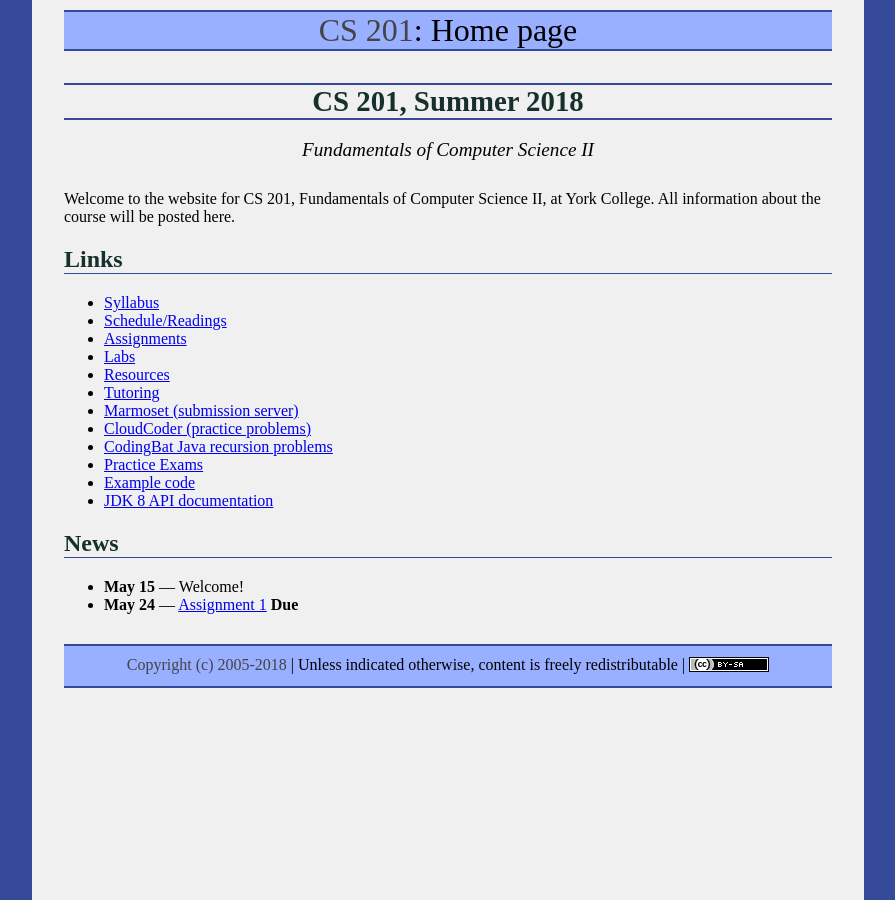
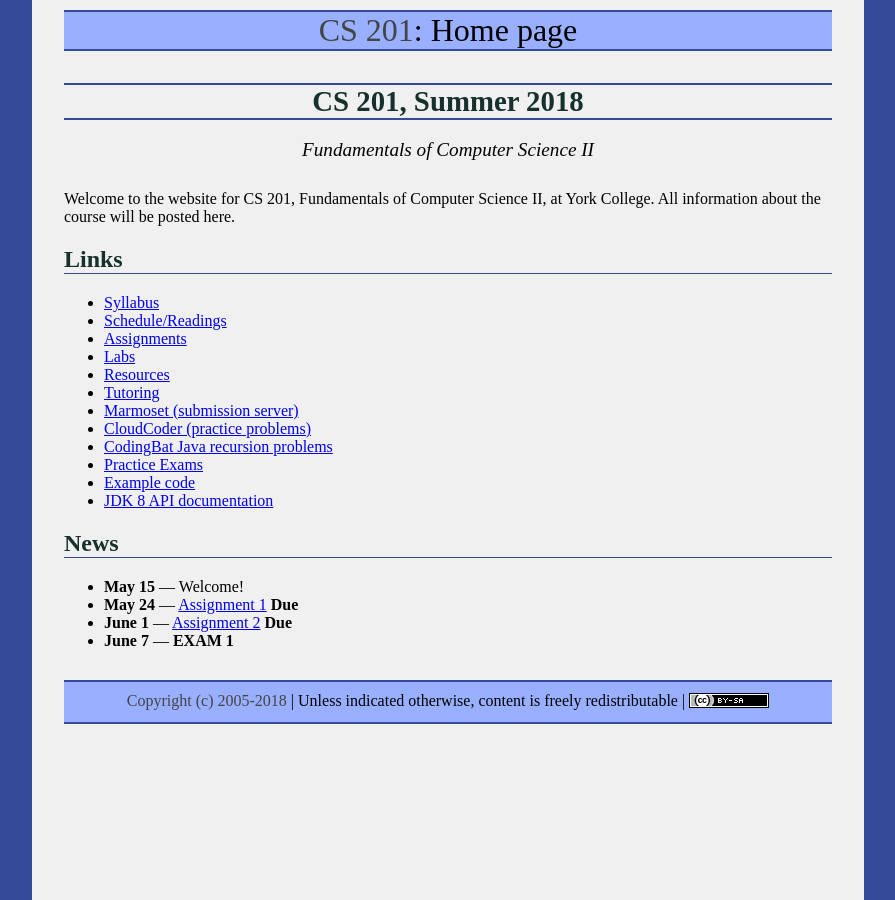
Before and after one commit to ycpcs/cs201-summer2018, a Jekyll site: the page built from index.md, in a window 1280 px wide. Shown: the whole page, without its empty margins (192-1087 px from the left). Built offline with Jekyll 4.4.1, drawn with Linux system fonts in a browser that asks for light colours.

Commit message:
update index
update index

```diff
--- a/index.md
+++ b/index.md
@@ -27,6 +27,8 @@ Welcome to the website for CS 201, Fundamentals of Computer Science II, at York
 ## News
 * **May 15** &mdash; Welcome!
 * **May 24** &mdash; [Assignment 1](assign/assign01.html) **Due**
+* **June 1** &mdash; [Assignment 2](assign/assign02.html) **Due**
+* **June 7** &mdash; **EXAM 1**
 
 
 <!--
```
